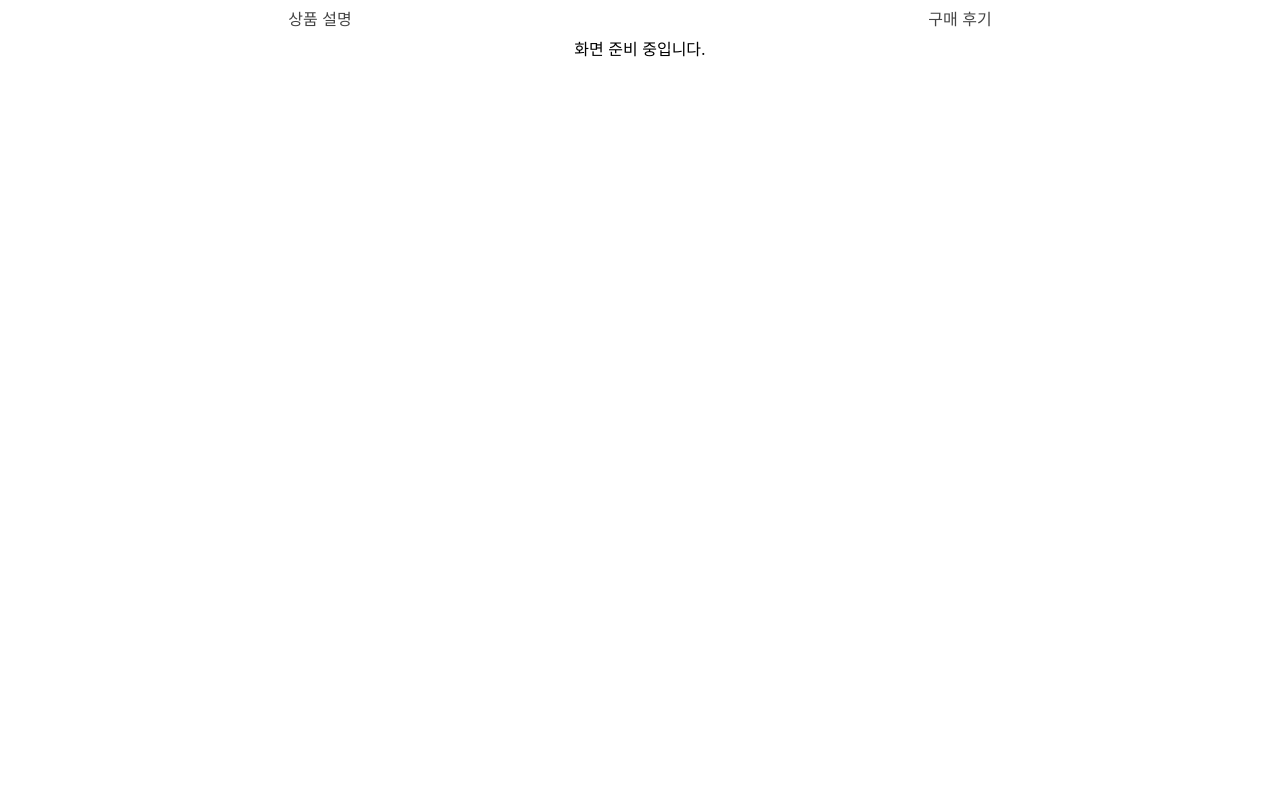
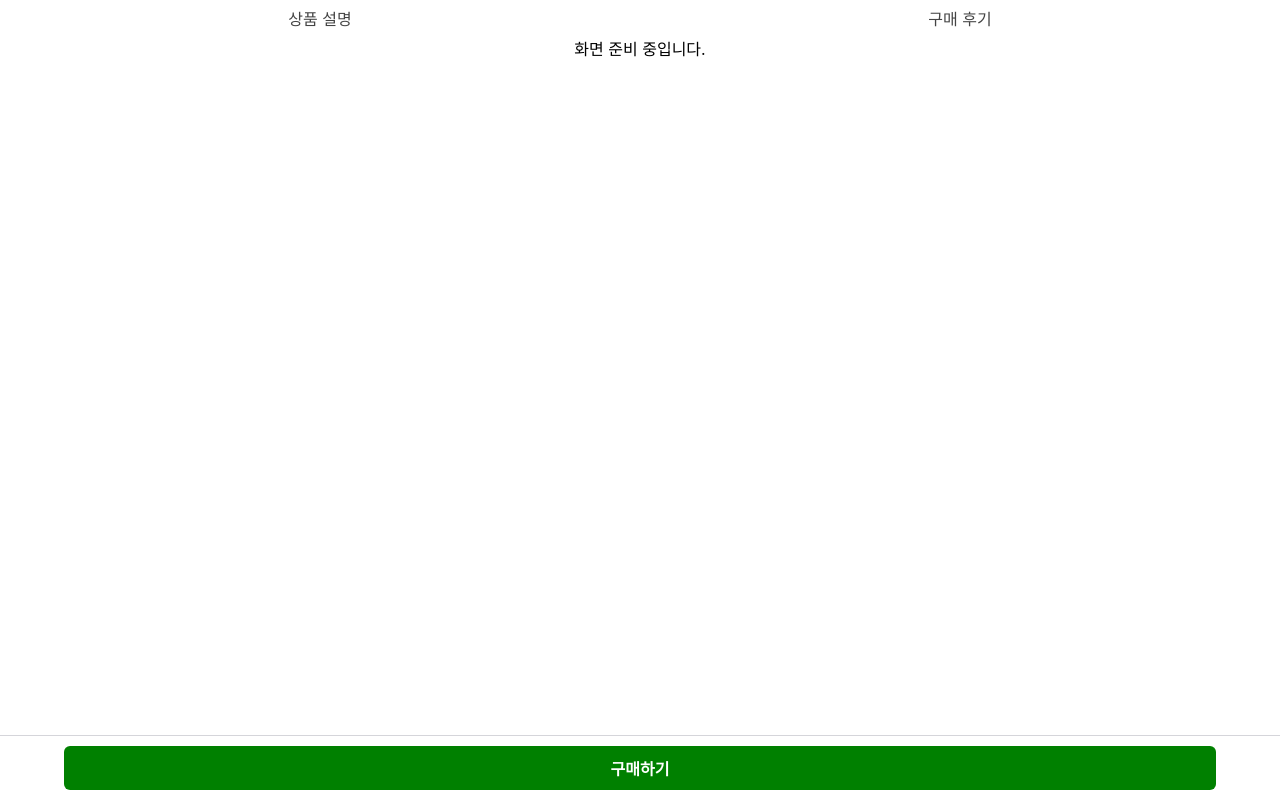
Before and after one commit to Buying-For-Earth/BFE-client, a React (Create React App) app in the folder buying-for-earth/: page /product/review in a window 1280 px wide. Built offline with nearby package versions, Linux system fonts and the light colour scheme.

Commit message:
Add - ProductBuy

```diff
--- a/buying-for-earth/src/pages/Product/Product.tsx
+++ b/buying-for-earth/src/pages/Product/Product.tsx
@@ -3,6 +3,7 @@ import { Switch, Route } from "react-router-dom";
 import ProductDetailNav from "./components/ProductDetailNav";
 import ProductDetail from "./components/ProductDetail";
 import ProductReview from "./components/ProductReview";
+import ProductBuy from "./components/ProductBuy";
 import "./Product.scss";
 
 function Product() {
@@ -13,6 +14,7 @@ function Product() {
         <Route path="/product" exact render={() => <ProductDetail />} />
         <Route path="/product/review" render={() => <ProductReview />} />
       </Switch>
+      <ProductBuy />
     </div>
   );
 }
--- /dev/null
+++ b/buying-for-earth/src/pages/Product/components/ProductBuy.scss
@@ -0,0 +1,31 @@
+.product-buy--container {
+  display: block;
+  position: fixed;
+  left: 0;
+  bottom: 0;
+  width: 100%;
+  background-color: #fff;
+  height: 4em;
+  border-top: 1px solid hsla(240, 6%, 83%, 0.9);
+
+  .product-buy-btn-set {
+    display: flex;
+    justify-content: center;
+    align-items: center;
+    width: 100%;
+    height: 100%;
+
+    .product-buy__btn {
+      display: flex;
+      justify-content: center;
+      align-items: center;
+      width: 90%;
+      background-color: green;
+      margin: auto;
+      height: 70%;
+      color: #fff;
+      font-weight: bold;
+      border-radius: 6px;
+    }
+  }
+}
--- /dev/null
+++ b/buying-for-earth/src/pages/Product/components/ProductBuy.tsx
@@ -0,0 +1,14 @@
+import React from "react";
+import "./ProductBuy.scss";
+
+function ProductBuy() {
+  return (
+    <div className="product-buy--container">
+      <div className="product-buy-btn-set">
+        <div className="product-buy__btn">구매하기</div>
+      </div>
+    </div>
+  );
+}
+
+export default ProductBuy;
--- a/buying-for-earth/src/pages/Product/components/ProductDetail.tsx
+++ b/buying-for-earth/src/pages/Product/components/ProductDetail.tsx
@@ -8,6 +8,9 @@ function ProductDetail() {
       <div className="product-detail__name">친환경대나무칫솔</div>
       <div className="product-detail__discount-price">{"1,100"}원</div>
       <div className="product-detail__price">{"1,300"}원</div>
+      <div className="product-detail__image"></div>
+      <div className="product-detail__image"></div>
+      <div className="product-detail__image"></div>
     </div>
   );
 }
```
